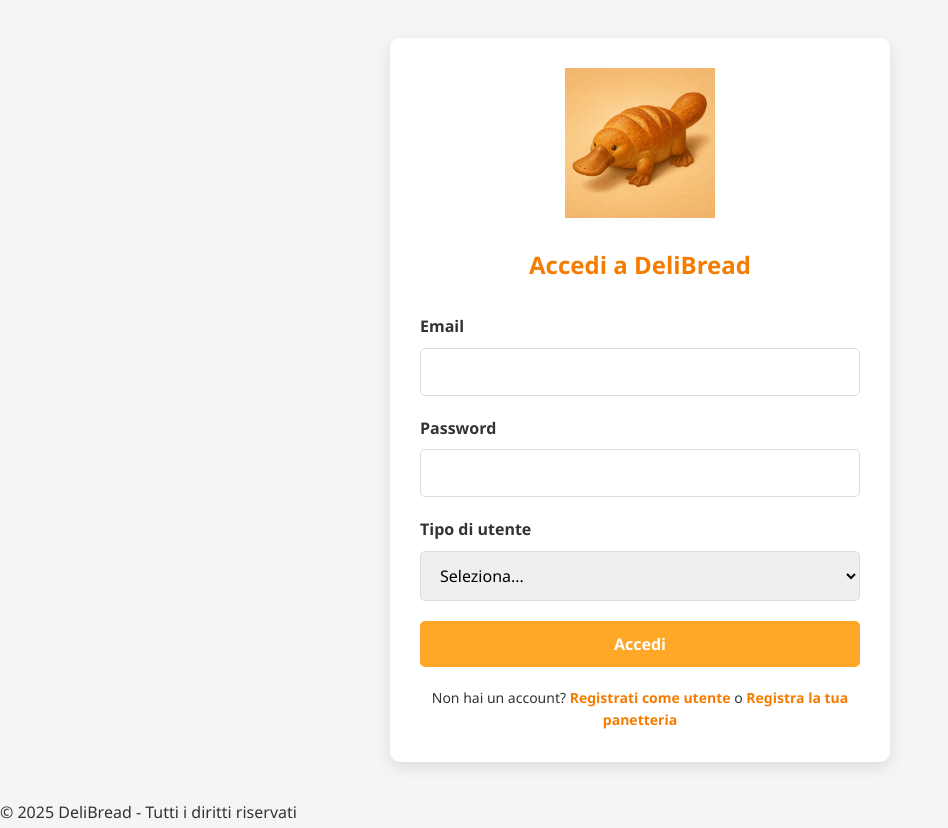
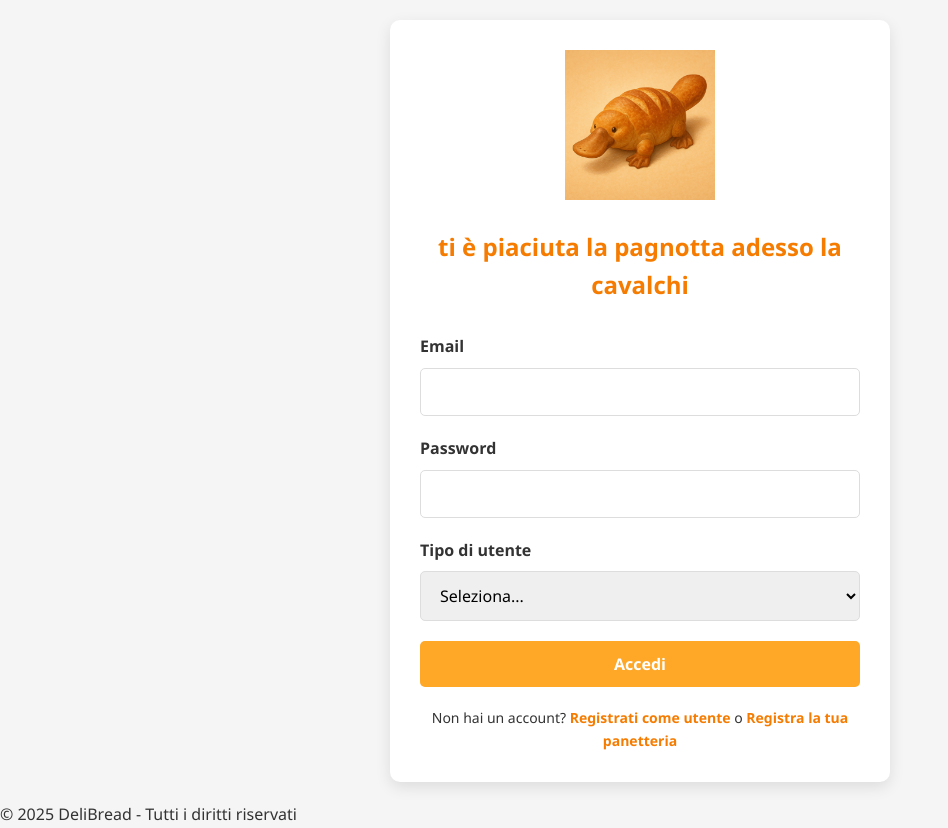
Before and after one commit to simoneGiannasi/Delibread, a PHP site: page /app/index.php in a window 1280 px wide. Shown: the whole page, without its empty margins (0-948 px from the left). Run offline with PHP 8.4, Linux system fonts and the light colour scheme.

Commit message:
modified:   app/index.php

```diff
--- a/app/index.php
+++ b/app/index.php
@@ -4,7 +4,7 @@
     <div class="auth-card">
         <div class="auth-header">
             <img src="assets/logo.png" alt="DeliBread Logo" class="logo">
-            <h1>Accedi a DeliBread</h1>
+            <h1>ti è piaciuta la pagnotta adesso la cavalchi</h1>
         </div>
 
         <form action="login.php" method="POST" class="auth-form">
```
